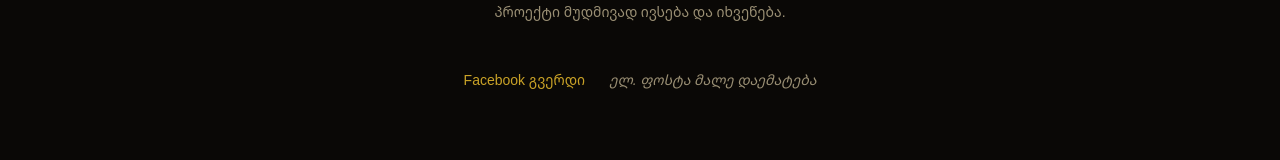
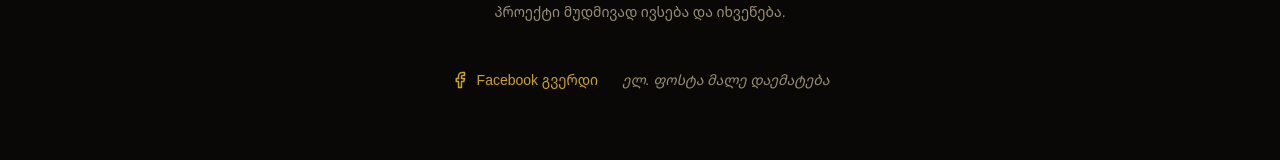
Before and after one commit to chkona/mefeni-com, a Next.js app: page /about in a window 1280 px wide. Shown: the part 402-562 px from the top of the page. Built offline with nearby package versions, Linux system fonts and the light colour scheme.

Commit message:
Update page.tsx

```diff
--- a/app/about/page.tsx
+++ b/app/about/page.tsx
@@ -1,3 +1,5 @@
+import { Facebook, Mail } from "lucide-react";
+
 // ============================================================
 // "ჩვენს შესახებ" გვერდის ტექსტები და კონტაქტის ბმულები.
 // როცა მზად გექნებათ, უბრალოდ შეავსეთ FACEBOOK_URL და EMAIL
@@ -30,8 +32,9 @@ export default function AboutPage() {
             href={FACEBOOK_URL}
             target="_blank"
             rel="noopener noreferrer"
-            className="text-gold hover:text-goldBright transition-colors text-sm"
+            className="flex items-center gap-2 text-gold hover:text-goldBright transition-colors text-sm"
           >
+            <Facebook size={18} />
             Facebook გვერდი
           </a>
         ) : (
@@ -41,8 +44,9 @@ export default function AboutPage() {
         {EMAIL ? (
           <a
             href={`mailto:${EMAIL}`}
-            className="text-gold hover:text-goldBright transition-colors text-sm"
+            className="flex items-center gap-2 text-gold hover:text-goldBright transition-colors text-sm"
           >
+            <Mail size={18} />
             {EMAIL}
           </a>
         ) : (
```
